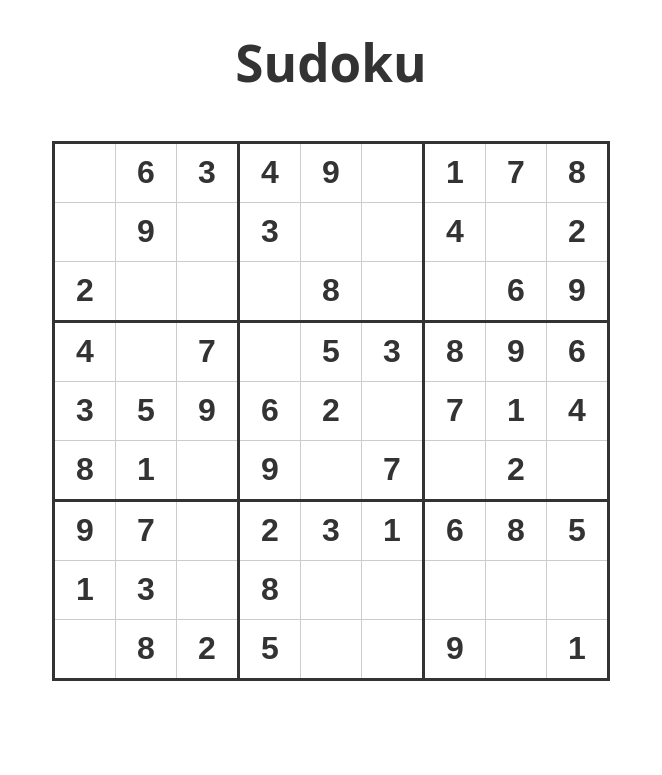
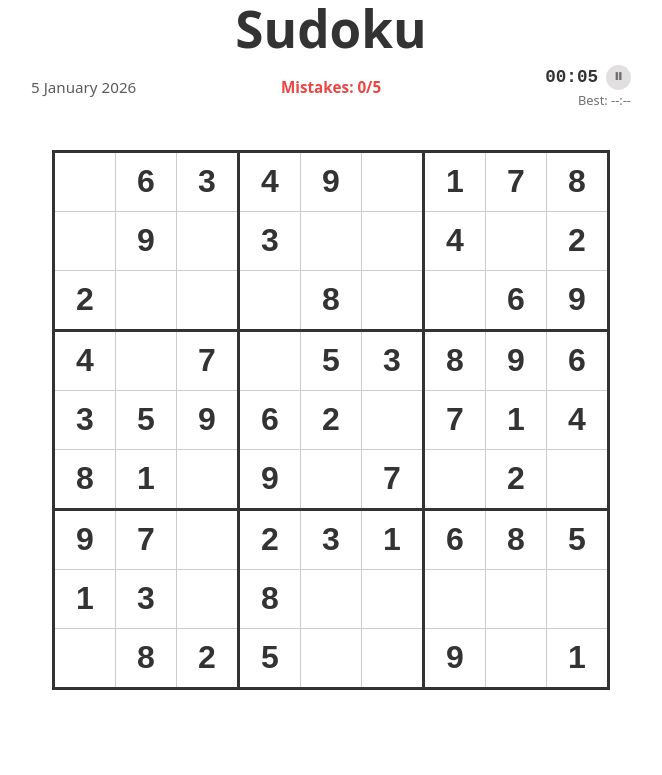
Before and after one commit to PikGames/Sudoku, a React app: page / in a window 1280 px wide. Shown: the top 775 px of the page, without its empty margins (309-971 px from the left). Built offline with nearby package versions, Linux system fonts and the light colour scheme; the HTML template or start-up script is replaced by a standard one.

Commit message:
feat: Adding The Date, Timer, Mistakes by difficulty and Pause button

```diff
--- a/src/App.css
+++ b/src/App.css
@@ -271,3 +271,166 @@ body.dark .prefilled-conflict {
 .difficulty-selector select:focus {
   border-color: var(--primary);
 }
+
+/* Update: game-header is no longer used for columns, replaced by game-info-bar */
+.game-info-bar {
+  display: flex;
+  justify-content: space-between;
+  align-items: center;
+  width: 100%;
+  max-width: 600px;
+  margin: 0.5rem auto 1.5rem auto;
+  font-family: inherit;
+  color: var(--text-color);
+  font-size: 0.95rem;
+}
+
+.info-item {
+  flex: 1;
+}
+
+.info-item.left {
+  text-align: left;
+  opacity: 0.8;
+}
+
+.info-item.center {
+  text-align: center;
+  font-weight: 600;
+  color: #ef4444;
+}
+
+body.dark .info-item.center {
+  color: #f87171;
+}
+
+.info-item.right {
+  text-align: right;
+  display: flex;
+  flex-direction: column;
+  align-items: flex-end;
+}
+
+.timer {
+  font-family: monospace;
+  font-size: 1.1rem;
+  font-weight: bold;
+}
+
+.best-time {
+  font-size: 0.8rem;
+  opacity: 0.7;
+}
+
+h1 {
+  margin-top: 0;
+  margin-bottom: 0.5rem;
+}
+
+/* Timer and Pause Button Layout */
+.timer-container {
+  display: flex;
+  align-items: center;
+  gap: 8px;
+}
+
+.btn-pause {
+    background: #d5d2d2;
+    border: none;
+    color: var(--text-color);
+    font-size: 1.2rem;
+    cursor: pointer;
+    padding: 0;
+    line-height: 1;
+    opacity: 0.7;
+    transition: opacity 0.2s, transform 0.1s;
+    width: 25px;
+    height: 25px;
+    display: flex;
+    justify-content: center;
+    border-radius: 100%;
+}
+
+.btn-pause:hover {
+  opacity: 1;
+  transform: scale(1.1);
+}
+
+/* Modal Overlay */
+.modal-overlay {
+  position: fixed;
+  top: 0;
+  left: 0;
+  width: 100vw;
+  height: 100vh;
+  background-color: rgba(0, 0, 0, 0.5);
+  backdrop-filter: blur(5px);
+  display: flex;
+  justify-content: center;
+  align-items: center;
+  z-index: 1000;
+}
+
+.modal-content {
+  background-color: var(--bg-cell);
+  padding: 2rem;
+  border-radius: 12px;
+  box-shadow: 0 4px 20px rgba(0, 0, 0, 0.2);
+  width: 90%;
+  max-width: 400px;
+  text-align: center;
+  border: 1px solid var(--border-color);
+}
+
+.modal-content h2 {
+  margin-top: 0;
+  margin-bottom: 1.5rem;
+  font-size: 2rem;
+  color: var(--text-color);
+}
+
+.modal-stats {
+  display: flex;
+  justify-content: space-between;
+  margin-bottom: 2rem;
+  gap: 1rem;
+}
+
+.stat-box {
+  display: flex;
+  flex-direction: column;
+  gap: 0.5rem;
+  flex: 1;
+}
+
+.stat-box span {
+  font-size: 0.9rem;
+  opacity: 0.8;
+}
+
+.stat-box strong {
+  font-size: 1.2rem;
+  color: var(--primary);
+}
+
+.btn-resume {
+  background-color: var(--primary);
+  color: white;
+  border: none;
+  padding: 0.8rem 2rem;
+  font-size: 1.1rem;
+  font-weight: bold;
+  border-radius: 8px;
+  cursor: pointer;
+  width: 100%;
+  transition: background-color 0.2s;
+}
+
+.btn-resume:hover {
+  filter: brightness(1.1);
+}
+
+/* Dark mode tweaks for modal */
+body.dark .modal-overlay {
+  background-color: rgba(0, 0, 0, 0.7);
+}
--- a/src/App.jsx
+++ b/src/App.jsx
@@ -30,6 +30,20 @@ function App() {
   const [selectedNumber, setSelectedNumber] = useState(null);
   const [difficulty, setDifficulty] = useState("easy");
   const [hintUsed, setHintUsed] = useState(false);
+  const [mistakes, setMistakes] = useState(0);
+  const [timer, setTimer] = useState(0);
+  const [isTimerRunning, setIsTimerRunning] = useState(false);
+  const [bestTimes, setBestTimes] = useState(() => {
+    const saved = localStorage.getItem("sudoku-best-times");
+    return saved ? JSON.parse(saved) : {};
+  });
+  const [isPaused, setIsPaused] = useState(false);
+
+  const formatTime = (seconds) => {
+    const mins = Math.floor(seconds / 60);
+    const secs = seconds % 60;
+    return `${mins.toString().padStart(2, '0')}:${secs.toString().padStart(2, '0')}`;
+  };
 
   //to save the theme
   useEffect(() => {
@@ -52,6 +66,15 @@ function App() {
 
     if (sudokuBoard.every((cell, i) => cell === sudokuSolution[i])) {
       setStatus('Solved');
+      setIsTimerRunning(false);
+
+      // Check Best Time
+      const currentBest = bestTimes[difficulty];
+      if (currentBest === undefined || timer < currentBest) {
+        const newBestTimes = { ...bestTimes, [difficulty]: timer };
+        setBestTimes(newBestTimes);
+        localStorage.setItem("sudoku-best-times", JSON.stringify(newBestTimes));
+      }
 
       let count = 0;
       const totalCells = 81;
@@ -70,13 +93,52 @@ function App() {
     setStatus("");
     setSelected(null);
     setGreenCount(0);
+    setMistakes(0);
+    setTimer(0);
+    setIsTimerRunning(true);
+    setIsPaused(false);
   };
   const handleNewPuzzle = () => {
     generateNewGame();
   };
 
+  // Timer Effect
+  useEffect(() => {
+    let interval = null;
+    if (isTimerRunning && !isPaused && status !== 'Solved' && status !== 'Game Over') {
+      interval = setInterval(() => {
+        setTimer((prev) => prev + 1);
+      }, 1000);
+    } else {
+      clearInterval(interval);
+    }
+    return () => clearInterval(interval);
+  }, [isTimerRunning, isPaused, status]);
+
   const handleInput = (rowIndex, cellIndex, value) => {
+    // Only allow input if cell is empty or value matches strict range
     if (value === "" || (value >= 1 && value <= 9)) {
+      // Determine correctness
+      const numVal = parseInt(value);
+      const isCorrect = !value || numVal === solution[rowIndex][cellIndex];
+
+      if (value && !isCorrect) {
+        const newMistakes = mistakes + 1;
+        const limit = (difficulty === 'easy' || difficulty === 'medium') ? 5 : (difficulty === 'devilMode' ? 1 : 3);
+
+        if (newMistakes >= limit) {
+          setMistakes(limit);
+          setStatus("Game Over");
+          setIsTimerRunning(false);
+          setTimeout(() => {
+            alert("Game Over! You reached the mistake limit.");
+            handleReset(); // Or generateNewGame() if preferred, but user said "reset"
+          }, 100);
+          return;
+        }
+        setMistakes(newMistakes);
+      }
+
       setBoard((prev) =>
         prev.map((row, r) =>
           row.map((cell, c) => {
@@ -126,6 +188,15 @@ function App() {
     if (isFull && sudokuBoard.every((cell, i) => cell === sudokuSolution[i])) {
       if (status !== 'Solved') {
         setStatus('Solved');
+        setIsTimerRunning(false);
+
+        // Check Best Time
+        const currentBest = bestTimes[difficulty];
+        if (currentBest === undefined || timer < currentBest) {
+          const newBestTimes = { ...bestTimes, [difficulty]: timer };
+          setBestTimes(newBestTimes);
+          localStorage.setItem("sudoku-best-times", JSON.stringify(newBestTimes));
+        }
 
         // this will triggers a green-fill animation over the grid.
         let count = 0;
@@ -141,7 +212,7 @@ function App() {
       setStatus("");
       setGreenCount(0);
     }
-  }, [board, solution]);
+  }, [board, solution, timer, bestTimes, difficulty, status]);
 
   // Handle click outside to deselect
   const gameContainerRef = useRef(null);
@@ -170,10 +241,14 @@ function App() {
     setPuzzle(playablePuzzle);
     setBoard(playablePuzzle.map(row => [...row]));
     setStatus("");
+    setStatus("");
     setSelected(null);
     setGreenCount(0);
     setSelectedNumber(null);
     setHintUsed(false);
+    setMistakes(0);
+    setTimer(0);
+    setIsTimerRunning(true);
   };
 
   // FEATURE: Gameplay Action Handlers
@@ -221,10 +296,59 @@ function App() {
       setSelected([rowIndex, cellIndex]);
     }
   };
+
+  const handlePause = () => {
+    setIsPaused(true);
+    setIsTimerRunning(false);
+  };
+
+  const handleResume = () => {
+    setIsPaused(false);
+    setIsTimerRunning(true);
+  };
   return (
     <>
       <div style={{ textAlign: "center" }} ref={gameContainerRef}>
         <h1>Sudoku</h1>
+        <div className="game-info-bar">
+          <div className="info-item left">
+            {new Date().toLocaleDateString('en-GB', { day: 'numeric', month: 'long', year: 'numeric' })}
+          </div>
+          <div className="info-item center">
+            Mistakes: {mistakes}/{(difficulty === 'easy' || difficulty === 'medium') ? 5 : (difficulty === 'devilMode' ? 1 : 3)}
+          </div>
+          <div className="info-item right">
+            <div className="timer-container">
+              <div className="timer">{formatTime(timer)}</div>
+              <button className="btn-pause" onClick={handlePause} title="Pause Game">
+                ⏸
+              </button>
+            </div>
+            <div className="best-time">Best: {bestTimes[difficulty] ? formatTime(bestTimes[difficulty]) : '--:--'}</div>
+          </div>
+        </div>
+        {isPaused && (
+          <div className="modal-overlay">
+            <div className="modal-content">
+              <h2>Pause</h2>
+              <div className="modal-stats">
+                <div className="stat-box">
+                  <span>Time</span>
+                  <strong>{formatTime(timer)}</strong>
+                </div>
+                <div className="stat-box">
+                  <span>Mistakes</span>
+                  <strong>{mistakes}/{(difficulty === 'easy' || difficulty === 'medium') ? 5 : (difficulty === 'devilMode' ? 1 : 3)}</strong>
+                </div>
+                <div className="stat-box">
+                  <span>Difficulty</span>
+                  <strong style={{ textTransform: 'capitalize' }}>{difficulty}</strong>
+                </div>
+              </div>
+              <button className="btn-resume" onClick={handleResume}>Resume Game</button>
+            </div>
+          </div>
+        )}
         <Grid
           board={board}
           puzzle={puzzle}
```
